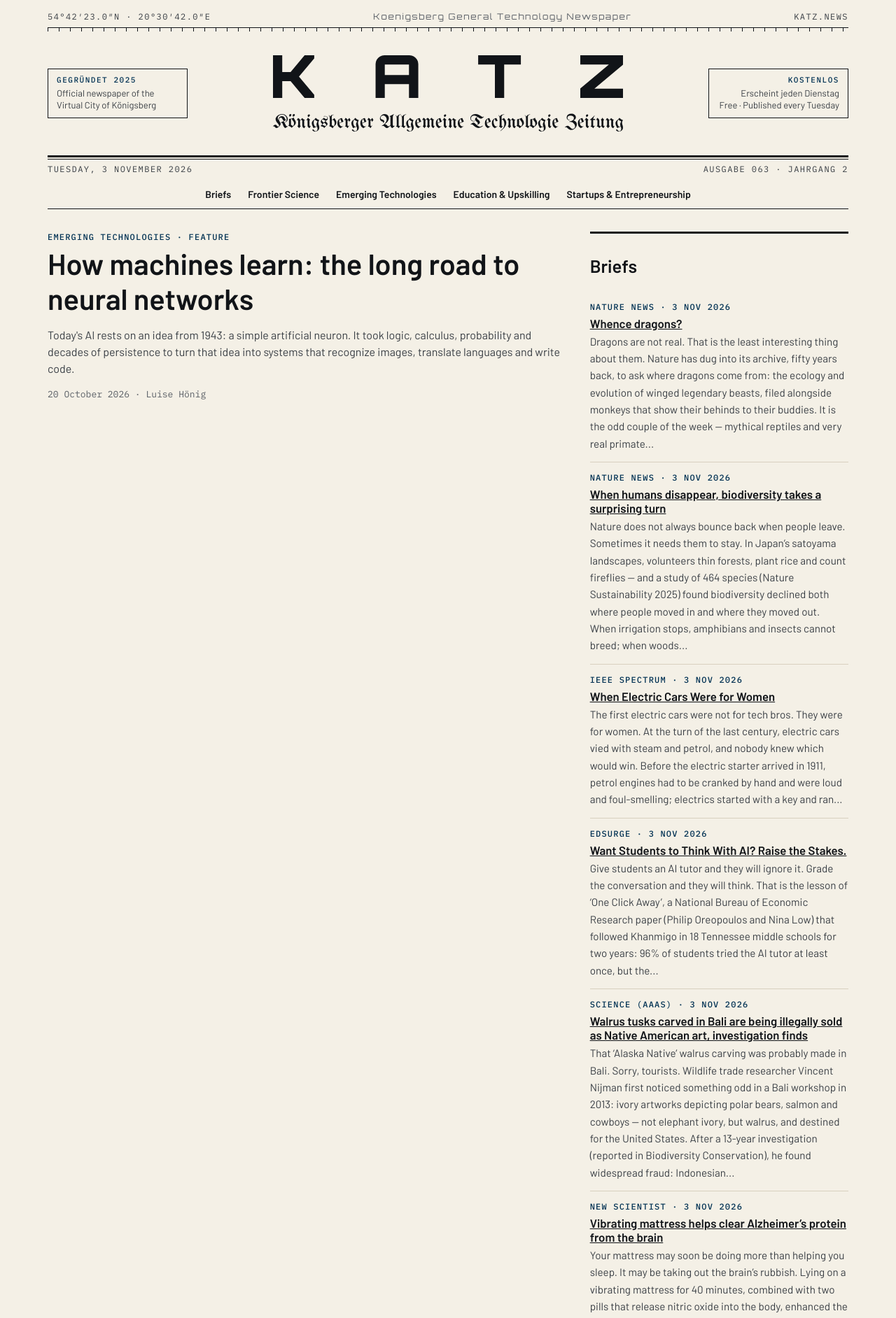
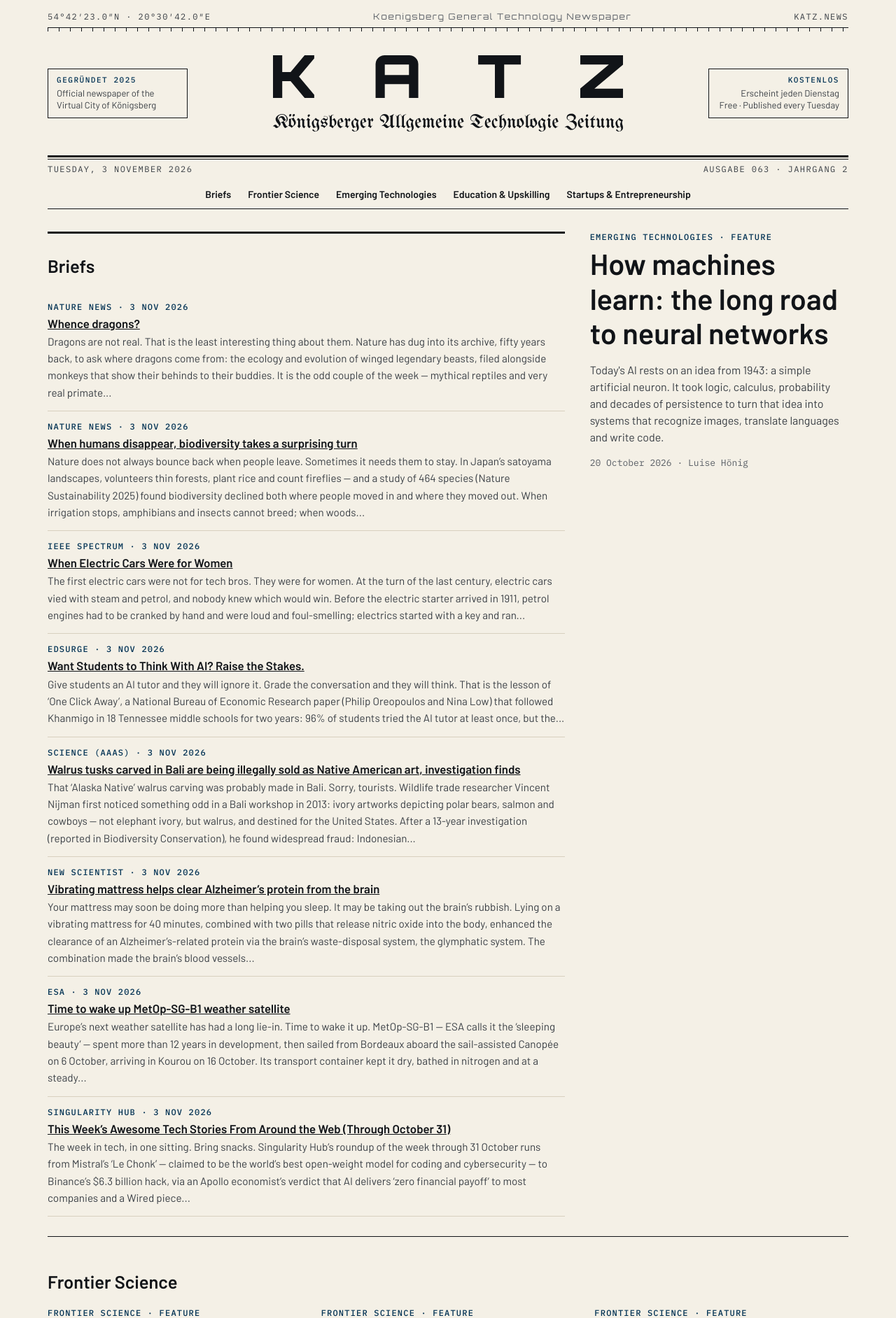
Before and after one commit to katz-news/katz.news, a Jekyll site: the page built from index.html, in a window 1280 px wide. Shown: the top 1884 px of the page at 70% size. Built offline with Jekyll 4.4.1, drawn with Linux system fonts in a browser that asks for light colours.

```diff
--- a/_data/build.yml
+++ b/_data/build.yml
@@ -1 +1 @@
-published_at: 2026-11-05T12:34:35Z
+published_at: 2026-11-05T13:00:01Z
--- a/assets/css/katz.css
+++ b/assets/css/katz.css
@@ -54,11 +54,11 @@ h1, h2, h3 { font-family: var(--ui); font-weight: 600; line-height: 1.2; }
 .card.lead h3 { font-size: clamp(1.8rem, 3.4vw, 2.6rem); }
 .card img { width: 100%; height: auto; border: 1px solid var(--line); }
 .front-top { display: grid; grid-template-columns: minmax(0, 2fr) minmax(0, 1fr); gap: 36px; padding-bottom: 28px; border-bottom: 1px solid var(--ink); }
-.today { border-top: 3px solid var(--ink); padding-top: 10px; }
+.today { border-top: 3px solid var(--ink); padding-top: 10px; order: -1; }   /* desktop: Briefs first, in the wider left column */
 .today h2 a { color: var(--ink); text-decoration: none; }
 .row { padding: 28px 0; border-bottom: 1px solid var(--line); }
 .row > h2 a { color: var(--ink); text-decoration: none; }
-@media (max-width: 820px) { .front-top { grid-template-columns: 1fr; } }
+@media (max-width: 820px) { .front-top { grid-template-columns: 1fr; } .today { order: 0; } }
 .briefs { list-style: none; padding: 0; margin: 0; }
 .brief-item { padding: 14px 0; border-bottom: 1px solid var(--line); }
 .brief-item h3 { font-size: 1.05rem; margin: 0 0 4px; } .brief-item h3 a { color: var(--ink); }
```
